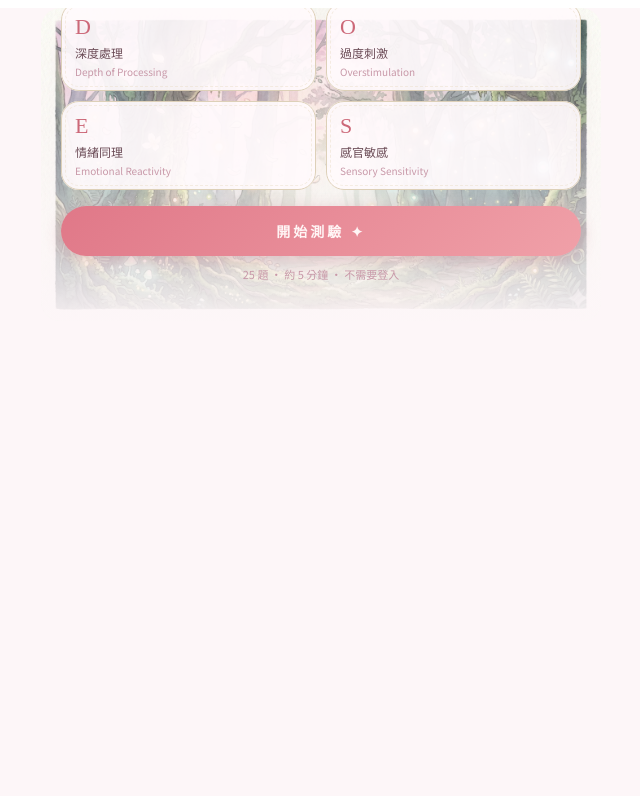
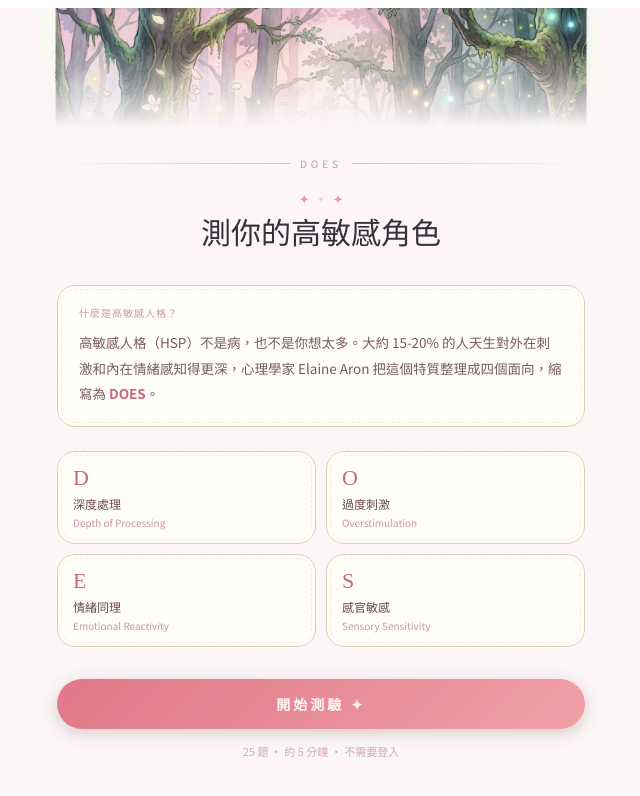
Before and after one commit to 83CC83/does-quiz, a Next.js app: page / in a window 1280 px wide. Shown: the top 796 px of the page, without its empty margins (319-959 px from the left). Built offline with nearby package versions, Linux system fonts and the light colour scheme; a web font is replaced by a local one.

Commit message:
adjust cover

```diff
--- a/app/page.jsx
+++ b/app/page.jsx
@@ -268,12 +268,20 @@ export default function DOESQuiz() {
         {/* ── INTRO ── */}
         {step === "intro" && (
           <div style={{ animation: "fadeUp 0.6s ease-out", paddingTop: 0 }}>
-            {/* 封面：圖片鋪底，文字全部疊在上面 */}
-            <div style={{ position: "relative", width: "calc(100% + 32px)", marginLeft: -16, borderRadius: 20, overflow: "hidden", marginBottom: 0 }}>
-              <img src="/images/cover.webp" alt="" style={{ width: "100%", height: "auto", display: "block" }} />
-              <div style={{ position: "absolute", inset: 0, background: "linear-gradient(to bottom, rgba(253,246,248,0.1) 0%, rgba(253,246,248,0.5) 50%, rgba(253,246,248,0.96) 100%)" }} />
-              <div style={{ position: "absolute", inset: 0, display: "flex", flexDirection: "column", justifyContent: "flex-end", padding: "20px 20px 28px" }}>
-                <div style={{ textAlign: "center", marginBottom: 20 }}>
+            {/* 封面圖：滿版裝飾，底部漸變融入背景 */}
+            <div style={{ width: "calc(100% + 32px)", marginLeft: -16, position: "relative", marginBottom: 28 }}>
+              <img src="/images/cover.webp" alt="" style={{ width: "100%", height: 120, objectFit: "cover", objectPosition: "center 20%", display: "block" }} />
+              <div style={{ position: "absolute", bottom: 0, left: 0, right: 0, height: "70%", background: "linear-gradient(transparent, #fdf6f8)" }} />
+            </div>
+
+            {/* decorative top line */}
+            <div style={{ display: "flex", alignItems: "center", gap: 10, marginBottom: 20 }}>
+              <div style={{ flex: 1, height: 1, background: "linear-gradient(90deg, transparent, #f0b0c0)" }} />
+              <span style={{ fontSize: 10, letterSpacing: 4, color: "#c898a8", fontFamily: "Noto Sans TC, sans-serif" }}>DOES</span>
+              <div style={{ flex: 1, height: 1, background: "linear-gradient(90deg, #f0b0c0, transparent)" }} />
+            </div>
+
+            <div style={{ textAlign: "center", marginBottom: 32 }}>
               <div style={{ display: "flex", justifyContent: "center", alignItems: "center", gap: 10, marginBottom: 8 }}>
                 <span className="star1" style={{ fontSize: 10, color: "#e890a0" }}>✦</span>
                 <span className="star2" style={{ fontSize: 7, color: "#f0a8b8" }}>✦</span>
@@ -283,33 +291,34 @@ export default function DOESQuiz() {
                 測你的高敏感角色
               </h1>
             </div>
-                <div className="sketch-box" style={{ padding: "18px 20px", marginBottom: 12, background: "rgba(255,250,252,0.93)" }}>
+
+            <div className="sketch-box" style={{ padding: "20px 22px", marginBottom: 24 }}>
               <p style={{ fontSize: 10, letterSpacing: 1, color: "#c898a8", margin: "0 0 10px", fontFamily: "Noto Sans TC, sans-serif" }}>什麼是高敏感人格？</p>
               <p style={{ fontSize: "clamp(12px, 3.5vw, 13.5px)", color: "#7a5a64", lineHeight: 1.9, margin: 0, fontFamily: "Noto Sans TC, sans-serif" }}>
                 高敏感人格（HSP）不是病，也不是你想太多。大約 15-20% 的人天生對外在刺激和內在情緒感知得更深，心理學家 Elaine Aron 把這個特質整理成四個面向，縮寫為 <span style={{whiteSpace: "nowrap"}}><strong style={{color: "#cc6878"}}>DOES</strong></span>。
               </p>
             </div>
-                <div style={{ display: "grid", gridTemplateColumns: "1fr 1fr", gap: 10, marginBottom: 16 }}>
+
+            <div style={{ display: "grid", gridTemplateColumns: "1fr 1fr", gap: 10, marginBottom: 32 }}>
               {[["D","深度處理","Depth of Processing"],["O","過度刺激","Overstimulation"],["E","情緒同理","Emotional Reactivity"],["S","感官敏感","Sensory Sensitivity"]].map(([k,zh,en]) => (
-                    <div key={k} className="sketch-box" style={{ padding: "12px 14px", background: "rgba(255,250,252,0.93)" }}>
+                <div key={k} className="sketch-box" style={{ padding: "14px 16px" }}>
                   <p style={{ fontSize: 22, fontFamily: "LXGW WenKai TC, serif", color: "#cc6878", margin: "0 0 4px", letterSpacing: 1 }}>{k}</p>
                   <p style={{ fontSize: 12, color: "#6a4a55", margin: 0, fontFamily: "Noto Sans TC, sans-serif" }}>{zh}</p>
                   <p style={{ fontSize: 10, color: "#c898a8", margin: "3px 0 0", fontFamily: "Noto Sans TC, sans-serif" }}>{en}</p>
                 </div>
               ))}
             </div>
+
             <button className="cta-btn" onClick={() => setTimeout(() => setStep("quiz"), 50)} style={{
               width: "100%", padding: "15px",
               background: "linear-gradient(135deg, #e07888, #f0a0a8)", border: "none", borderRadius: 50,
               color: "#fff5f5", fontSize: 14, fontWeight: 700,
               fontFamily: "Zen Maru Gothic, sans-serif", letterSpacing: 3,
-                  cursor: "pointer", boxShadow: "0 4px 16px rgba(200,100,120,0.3)",
+              cursor: "pointer", boxShadow: "0 4px 16px rgba(90,74,56,0.25)",
             }}>
               開始測驗 ✦
             </button>
-                <p style={{ textAlign: "center", marginTop: 10, fontSize: 11, color: "#c898a8", fontFamily: "Noto Sans TC, sans-serif" }}>25 題 · 約 5 分鐘 · 不需要登入</p>
-              </div>
-            </div>
+            <p style={{ textAlign: "center", marginTop: 14, fontSize: 11, color: "#d4a8b4", fontFamily: "Noto Sans TC, sans-serif" }}>25 題 · 約 5 分鐘 · 不需要登入</p>
           </div>
         )}
 
```
Lines whose indentation alone changed are shown as unchanged.
